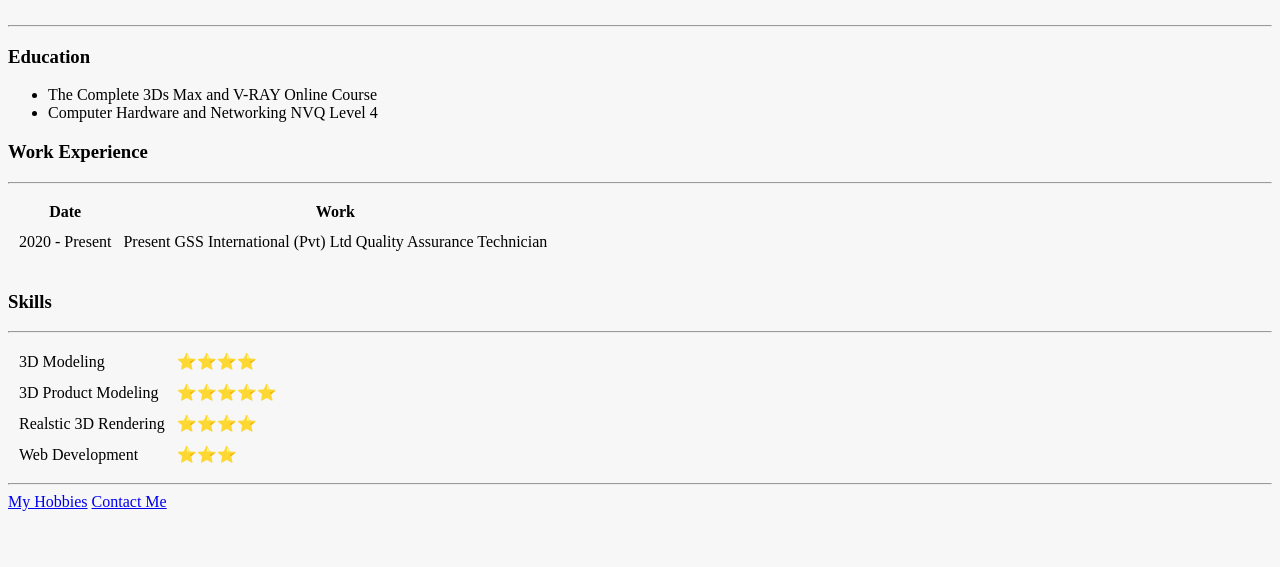
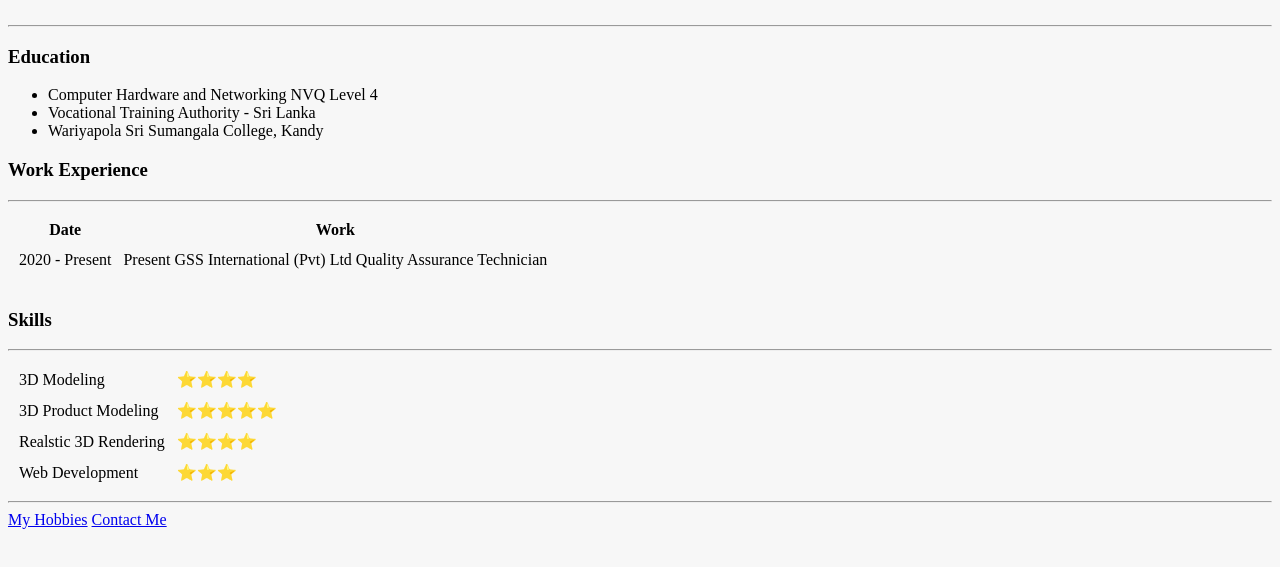
Before and after one commit to Dileepa-A/cv, a plain HTML site: page index.html in a window 1280 px wide. Shown: the part 183-750 px from the top of the page. Drawn offline with Linux system fonts and the light colour scheme.

Commit message:
Update index.html

```diff
--- a/index.html
+++ b/index.html
@@ -33,8 +33,10 @@
 
     <h3>Education</h3>
 <ul>
-  <li>The Complete 3Ds Max and V-RAY Online Course</li>
   <li>Computer Hardware and Networking NVQ Level 4</li>
+  <li>Vocational Training Authority - Sri Lanka</li>
+  <li>Wariyapola Sri Sumangala College, Kandy</li>
+
 </ul>
 <h3>Work Experience</h3>
 <hr>
```
